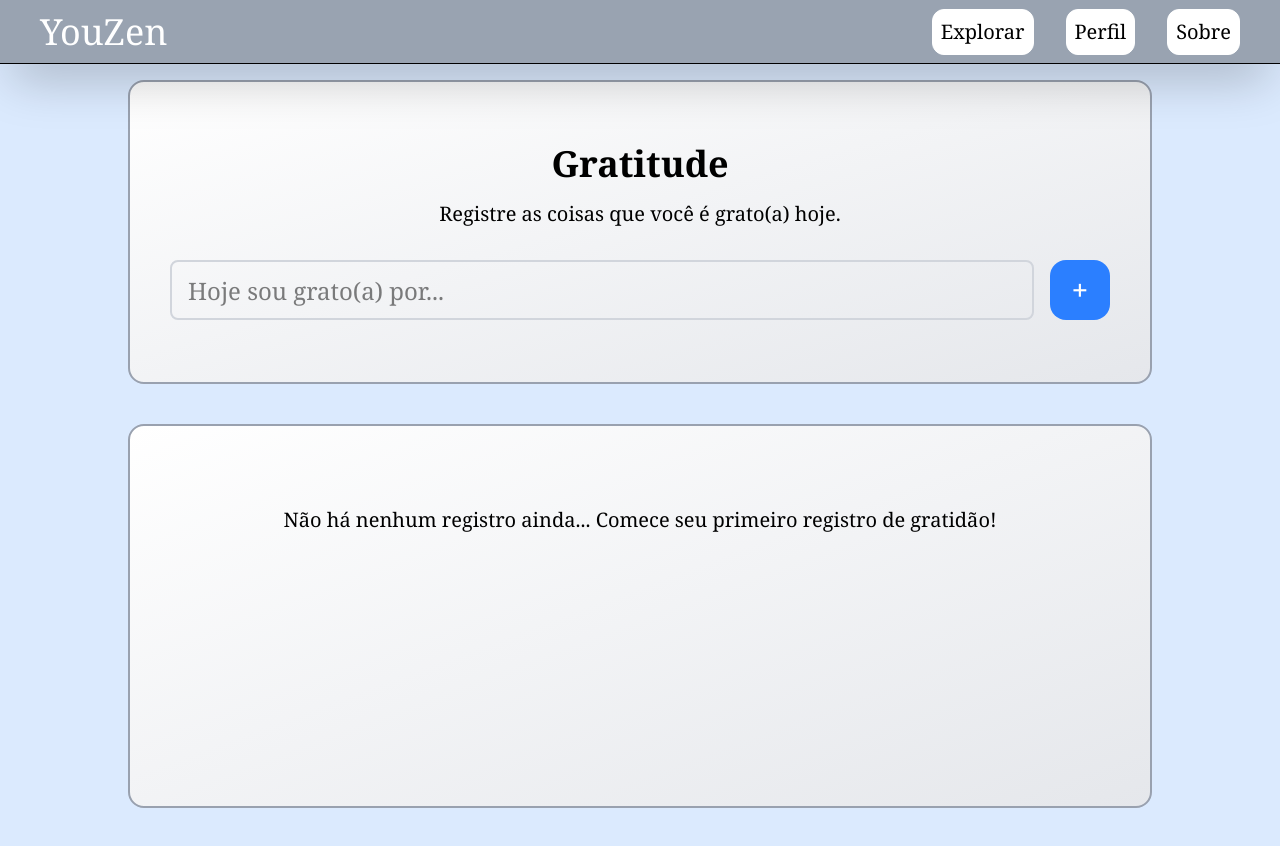
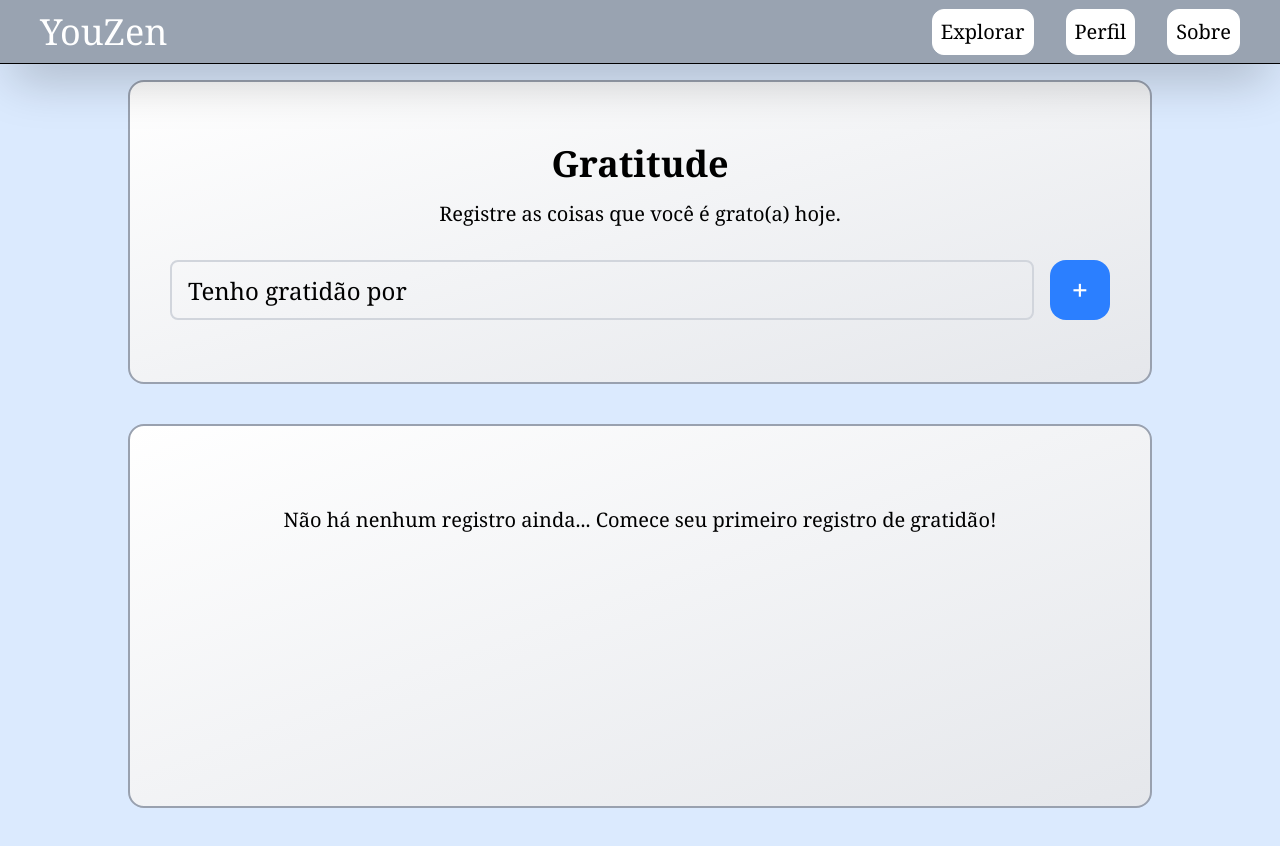
Before and after one commit to venicius8/youzen, a Next.js app: page /gratitude in a window 1280 px wide. Shown: the top 846 px of the page. Built offline with nearby package versions, Linux system fonts and the light colour scheme.

Commit message:
style(Gratitude): change input label

```diff
--- a/app/gratitude/page.tsx
+++ b/app/gratitude/page.tsx
@@ -96,7 +96,8 @@ export default function GratitudePage() {
           <input
             ref={inputRef}
             className="w-full h-full mx-auto block p-4 border-2 border-gray-300 rounded-lg resize-none focus:ring-2 focus:ring-blue-400 duration-300 text-sm md:text-2xl"
-            placeholder="Hoje sou grato(a) por..."
+            placeholder="Seu agradecimento..."
+            defaultValue={"Tenho gratidão por "}
           ></input>
           <button
             className="h-full aspect-square bg-blue-500 text-white rounded-2xl text-3xl font-bold hover:bg-blue-600 duration-300 cursor-pointer"
```
